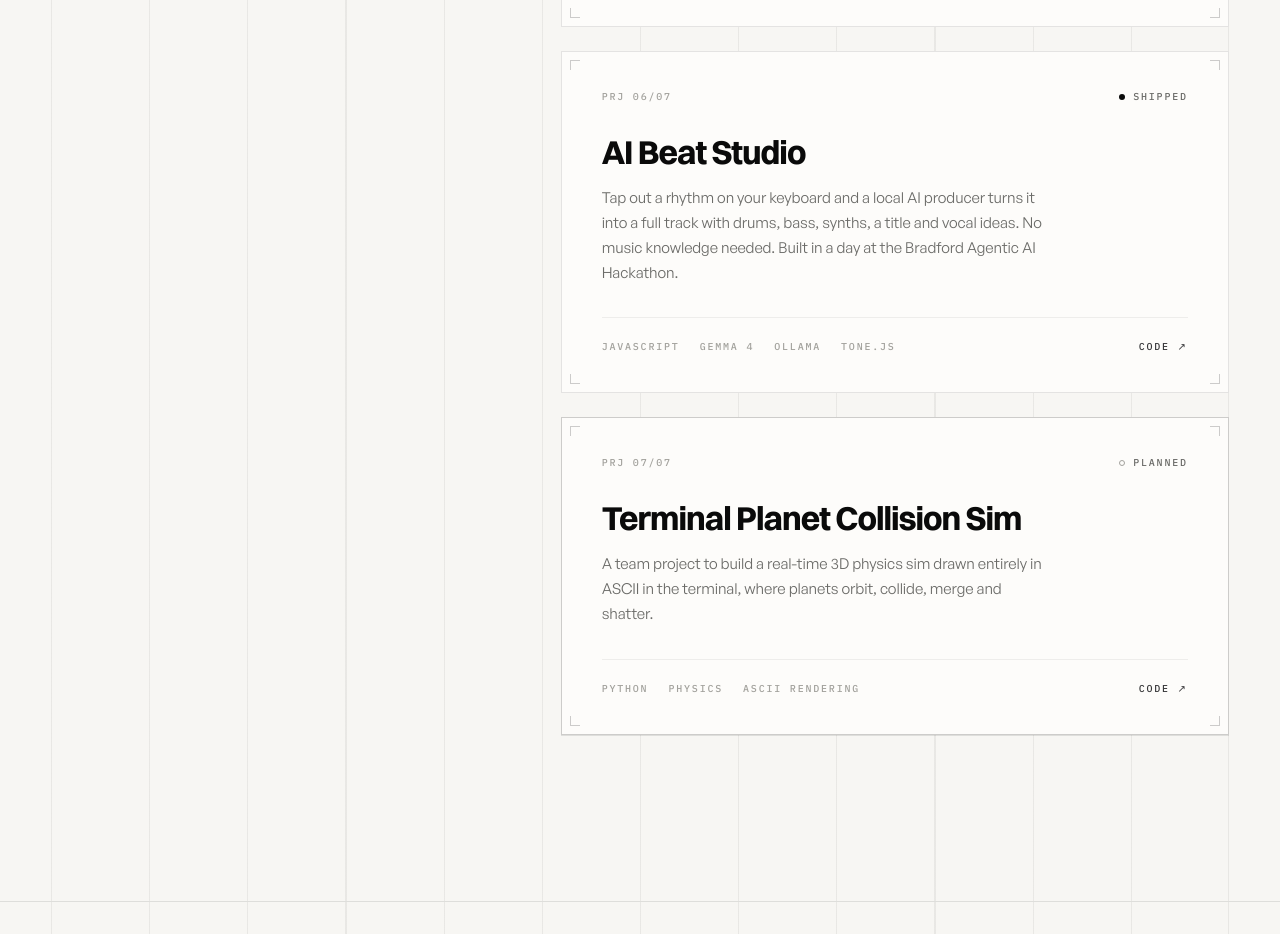
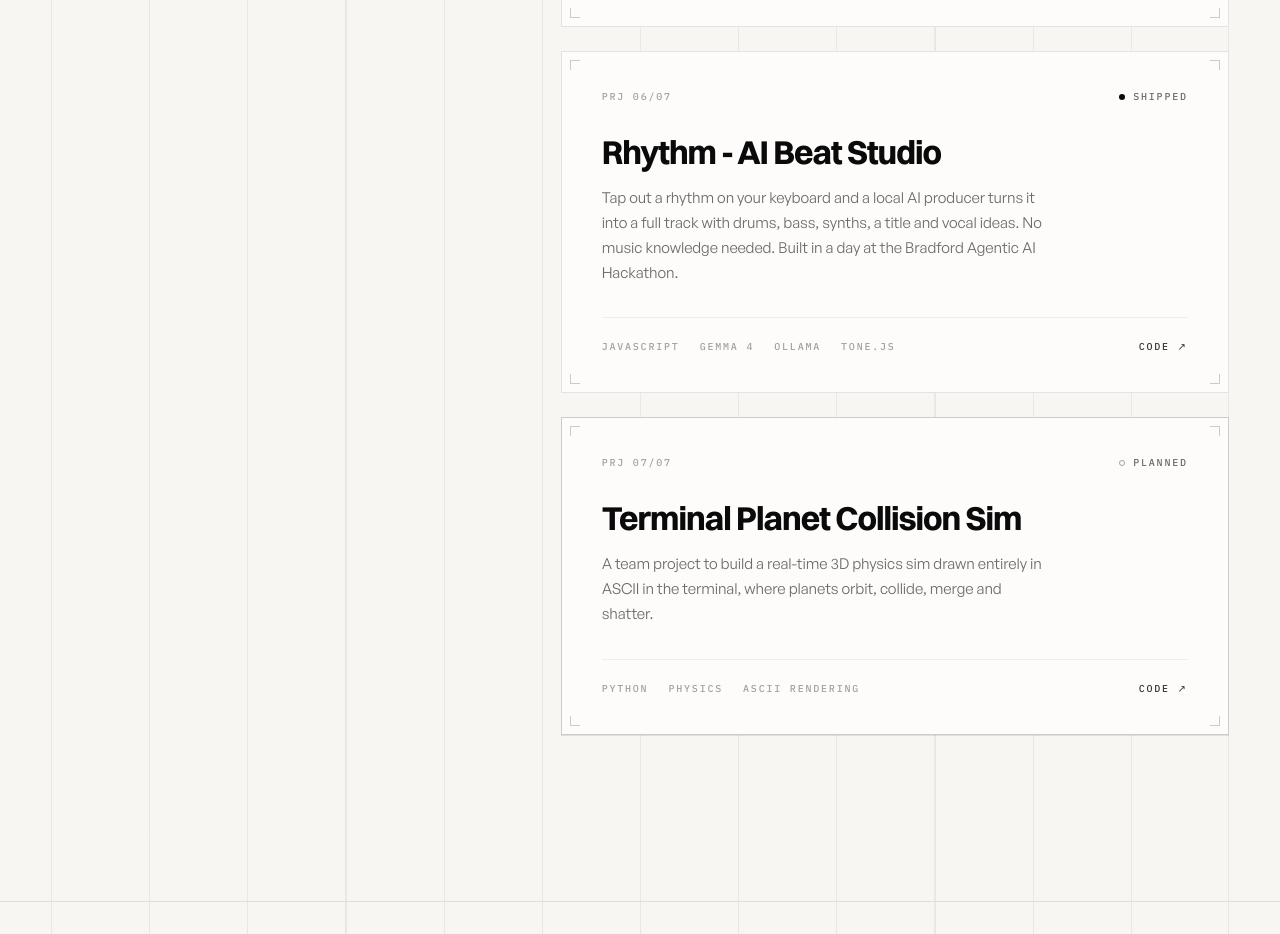
Before and after one commit to RayNCL2023/portfolio-website, a Next.js app: page / in a window 1280 px wide. Shown: the part 3520-4454 px from the top of the page. Built offline with nearby package versions, Linux system fonts and the light colour scheme.

Commit message:
Rename AI Beat Studio to Rhythm - AI Beat Studio
Pushed by Nitlix AI

```diff
--- a/data/site.config.ts
+++ b/data/site.config.ts
@@ -94,7 +94,7 @@ export const projects: Project[] = [
     github: "https://github.com/RayNCL2023/Object-Karaoke",
   },
   {
-    title: "AI Beat Studio",
+    title: "Rhythm - AI Beat Studio",
     description:
       "Tap out a rhythm on your keyboard and a local AI producer turns it into a full track with drums, bass, synths, a title and vocal ideas. No music knowledge needed. Built in a day at the Bradford Agentic AI Hackathon.",
     tags: ["JavaScript", "Gemma 4", "Ollama", "Tone.js"],
```
